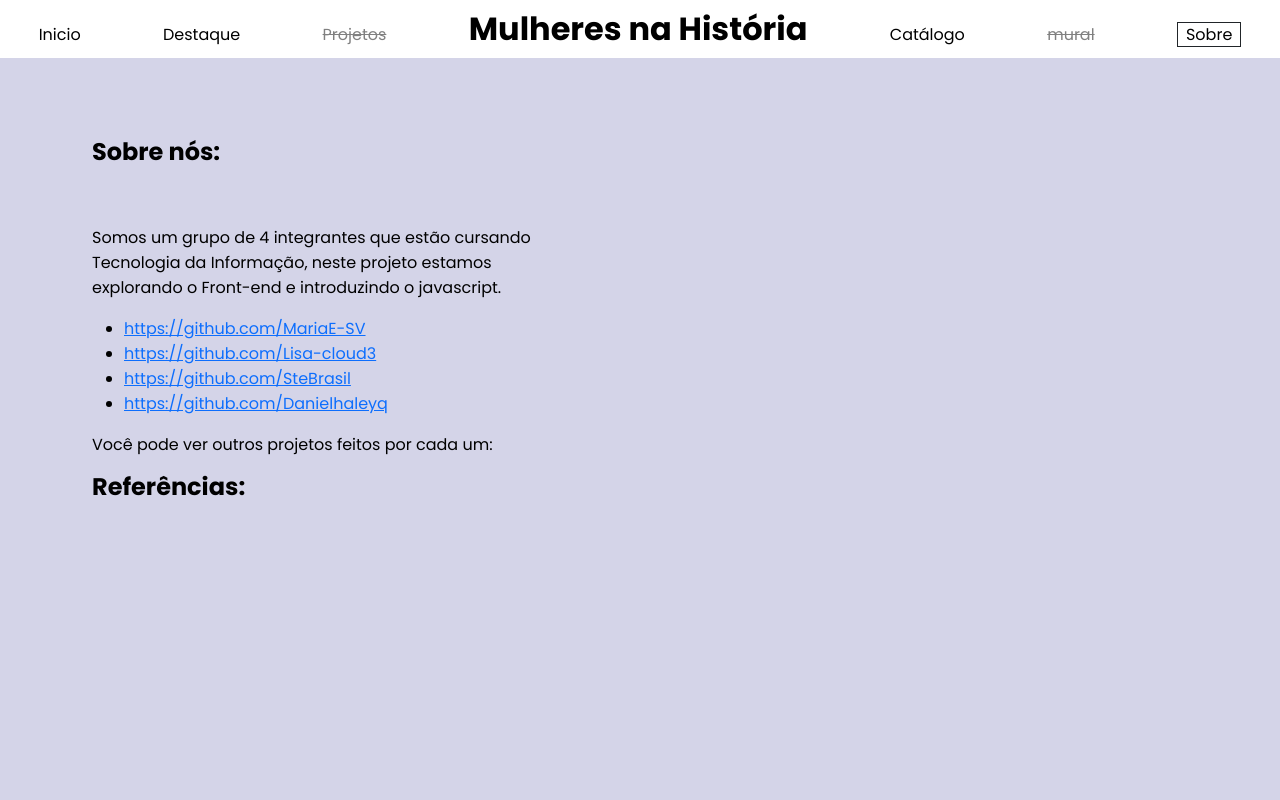
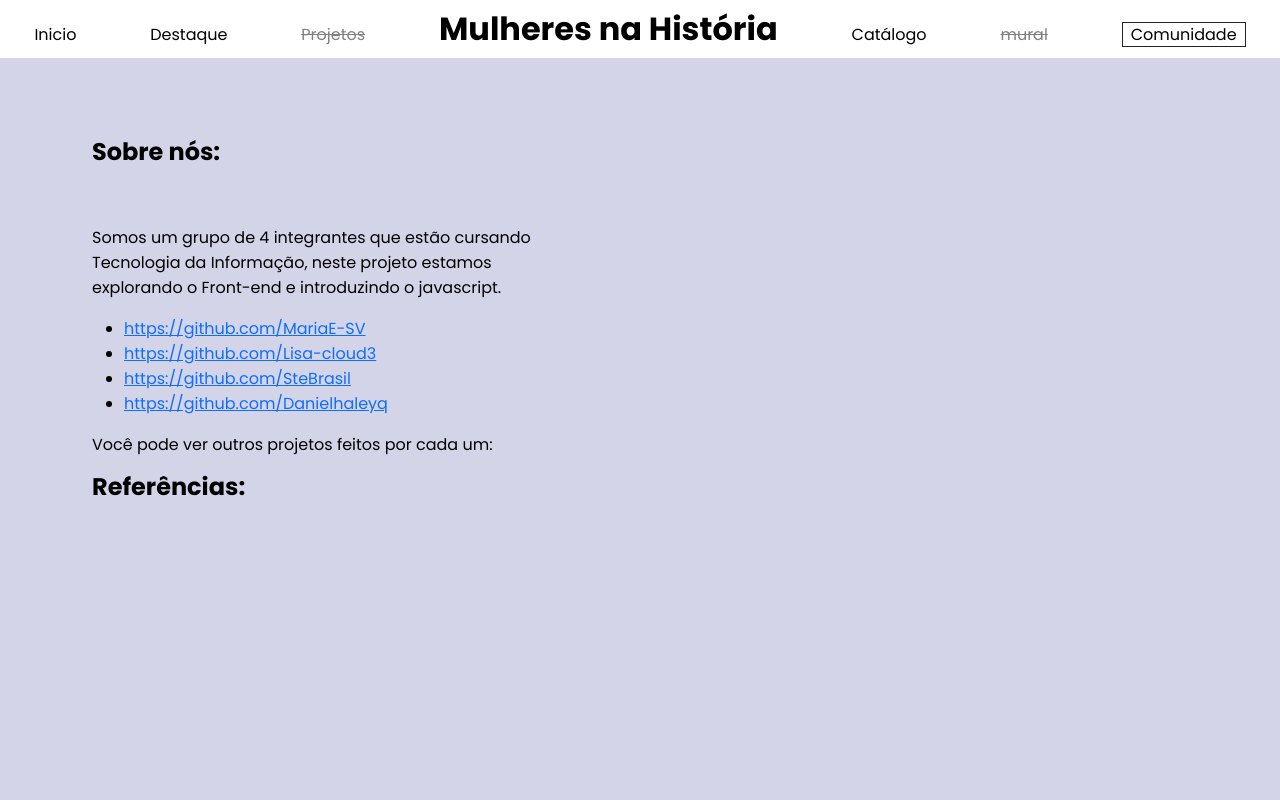
Before and after one commit to MariaE-SV/site-senai-fim, a plain HTML site: page sobre.html in a window 1280 px wide. Shown: the top 800 px of the page. Drawn offline with nearby package versions, Linux system fonts and the light colour scheme.

Commit message:
Update sobre.html

```diff
--- a/sobre.html
+++ b/sobre.html
@@ -27,7 +27,7 @@
                 <ul>
                 <li><a href="destaque.html#catalogo">Catálogo</a></li>
 <li><a style="color: gray;text-decoration: line-through;" href="#">mural</a></li>
-                <li><a href="sobre.html"class="border border-1 px-2 border-dark">Sobre</a></li>
+                <li><a href="sobre.html"class="border border-1 px-2 border-dark">Comunidade</a></li>
                 </ul>
                 </nav>
     </header>
```
